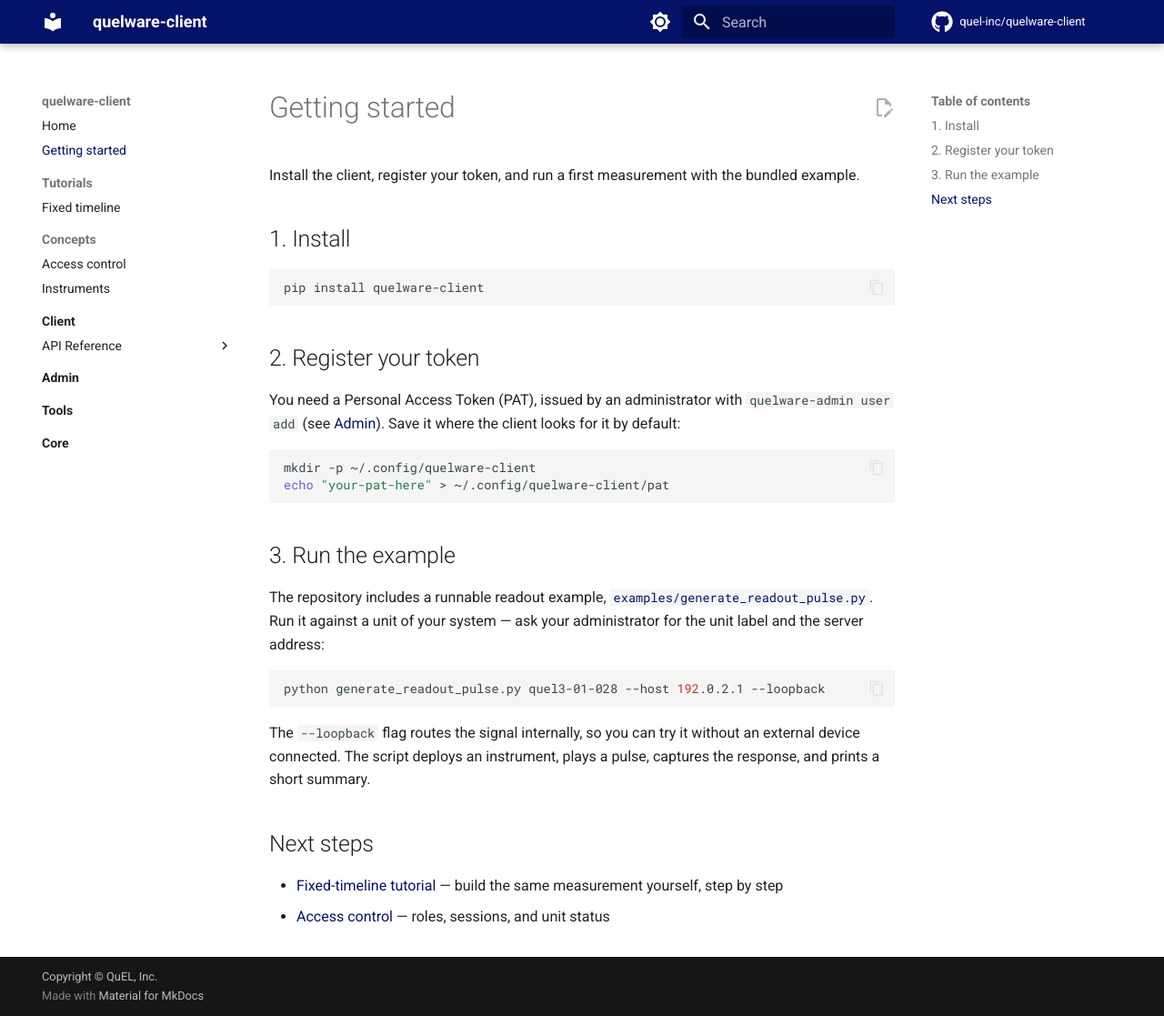
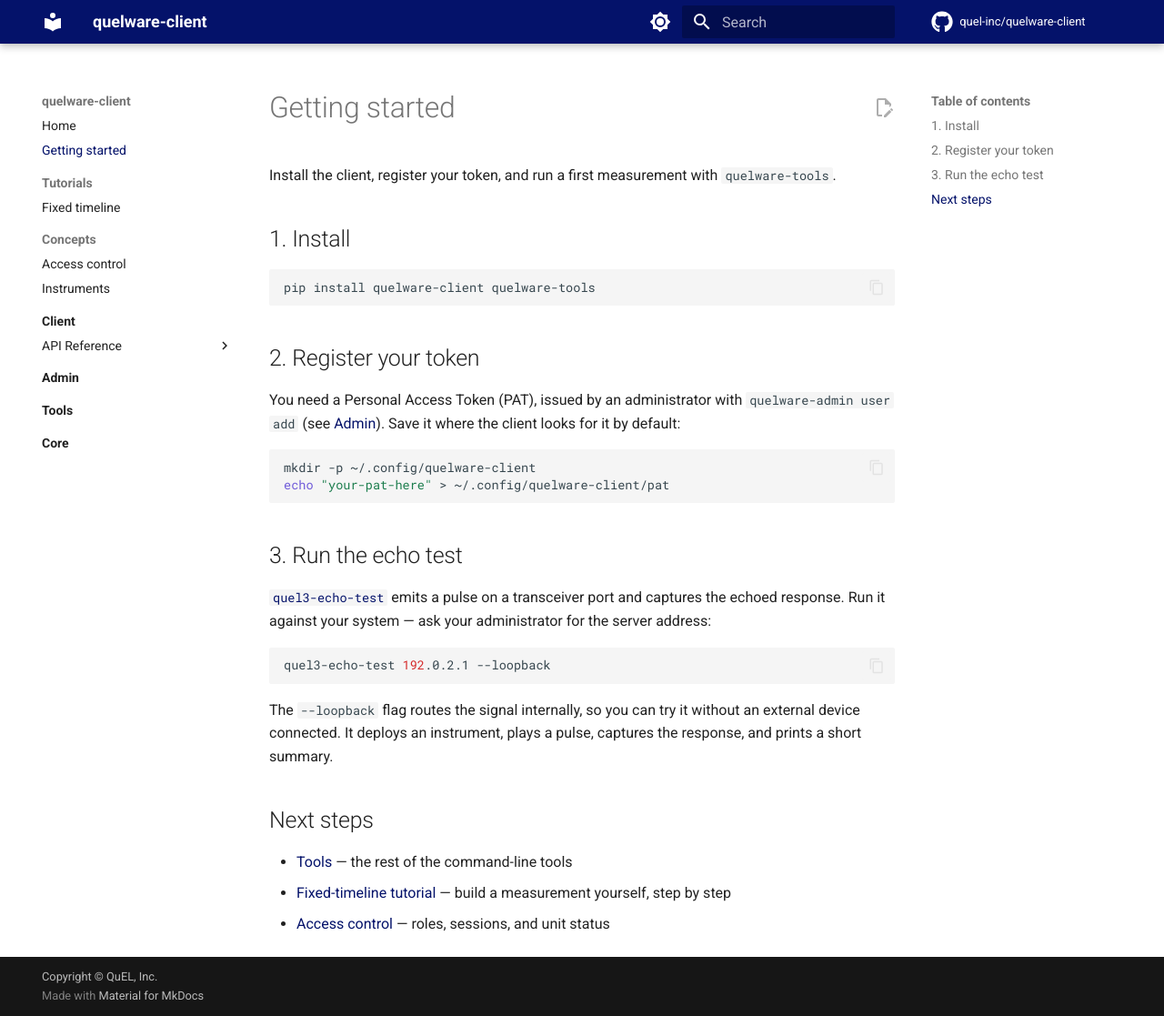
Before and after one commit to quel-inc/quelware-client, an MkDocs documentation site: the page built from docs/getting-started.md, in a window 1280 px wide and 1117 px high. Shown: the whole window at 91% size. Built offline with MkDocs 1.6.1 and Material for MkDocs 9.7.7, drawn with Linux system fonts in a browser that asks for light colours; comment, search, counter and statistics services are not loaded.

Commit message:
docs: run quel3-echo-test in getting started

````diff
--- a/docs/getting-started.md
+++ b/docs/getting-started.md
@@ -1,12 +1,12 @@
 # Getting started
 
-Install the client, register your token, and run a first measurement with the
-bundled example.
+Install the client, register your token, and run a first measurement with
+`quelware-tools`.
 
 ## 1. Install
 
 ```sh
-pip install quelware-client
+pip install quelware-client quelware-tools
 ```
 
 ## 2. Register your token
@@ -20,22 +20,22 @@ mkdir -p ~/.config/quelware-client
 echo "your-pat-here" > ~/.config/quelware-client/pat
 ```
 
-## 3. Run the example
+## 3. Run the echo test
 
-The repository includes a runnable readout example,
-[`examples/generate_readout_pulse.py`](https://github.com/quel-inc/quelware-client/blob/main/quelware-client/examples/generate_readout_pulse.py).
-Run it against a unit of your system — ask your administrator for the unit label
-and the server address:
+[`quel3-echo-test`](tools/index.md) emits a pulse on a transceiver port and
+captures the echoed response. Run it against your system — ask your
+administrator for the server address:
 
 ```sh
-python generate_readout_pulse.py quel3-01-028 --host 192.0.2.1 --loopback
+quel3-echo-test 192.0.2.1 --loopback
 ```
 
 The `--loopback` flag routes the signal internally, so you can try it without an
-external device connected. The script deploys an instrument, plays a pulse,
-captures the response, and prints a short summary.
+external device connected. It deploys an instrument, plays a pulse, captures the
+response, and prints a short summary.
 
 ## Next steps
 
-- [Fixed-timeline tutorial](tutorials/fixed-timeline.md) — build the same measurement yourself, step by step
+- [Tools](tools/index.md) — the rest of the command-line tools
+- [Fixed-timeline tutorial](tutorials/fixed-timeline.md) — build a measurement yourself, step by step
 - [Access control](concepts/access-control.md) — roles, sessions, and unit status
````
